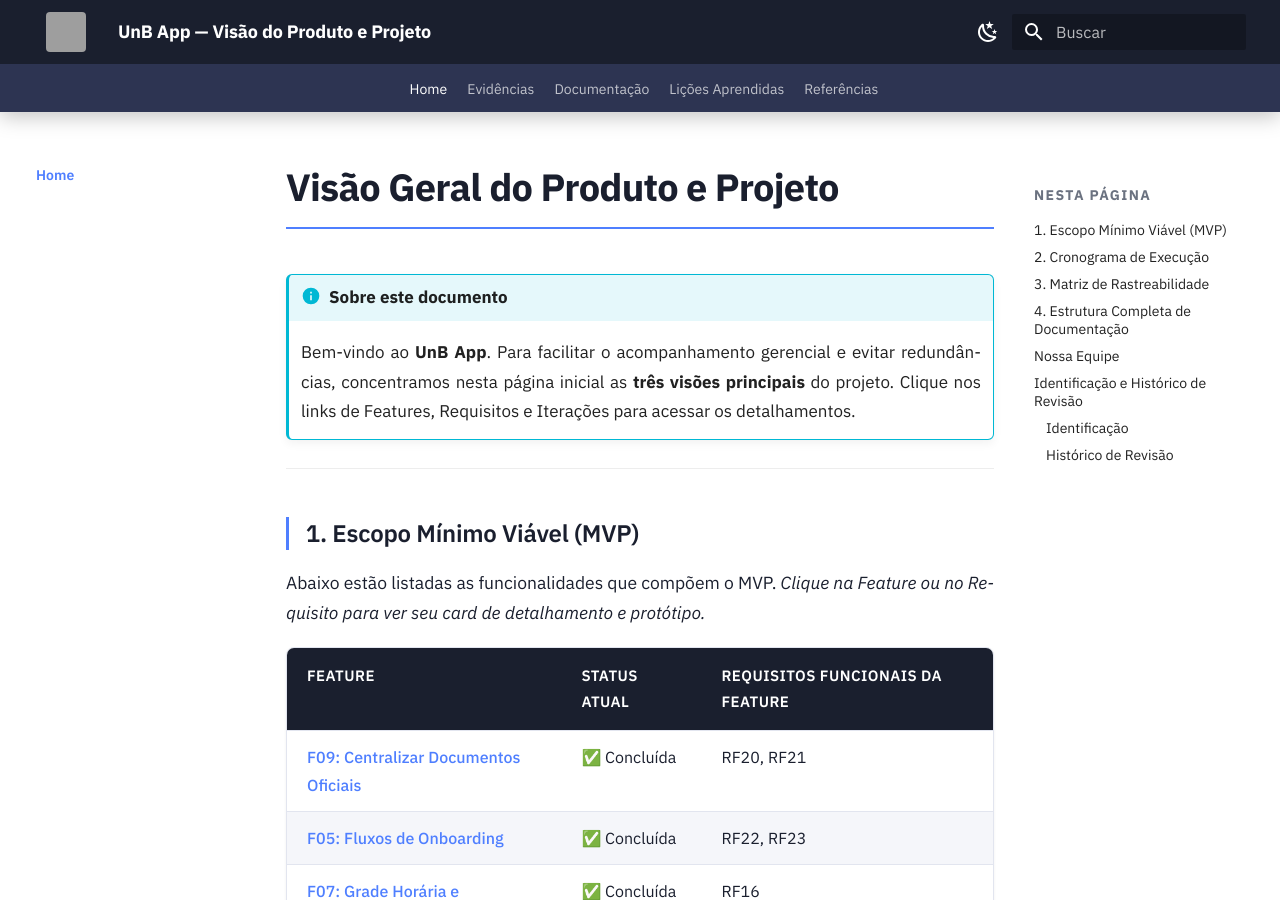
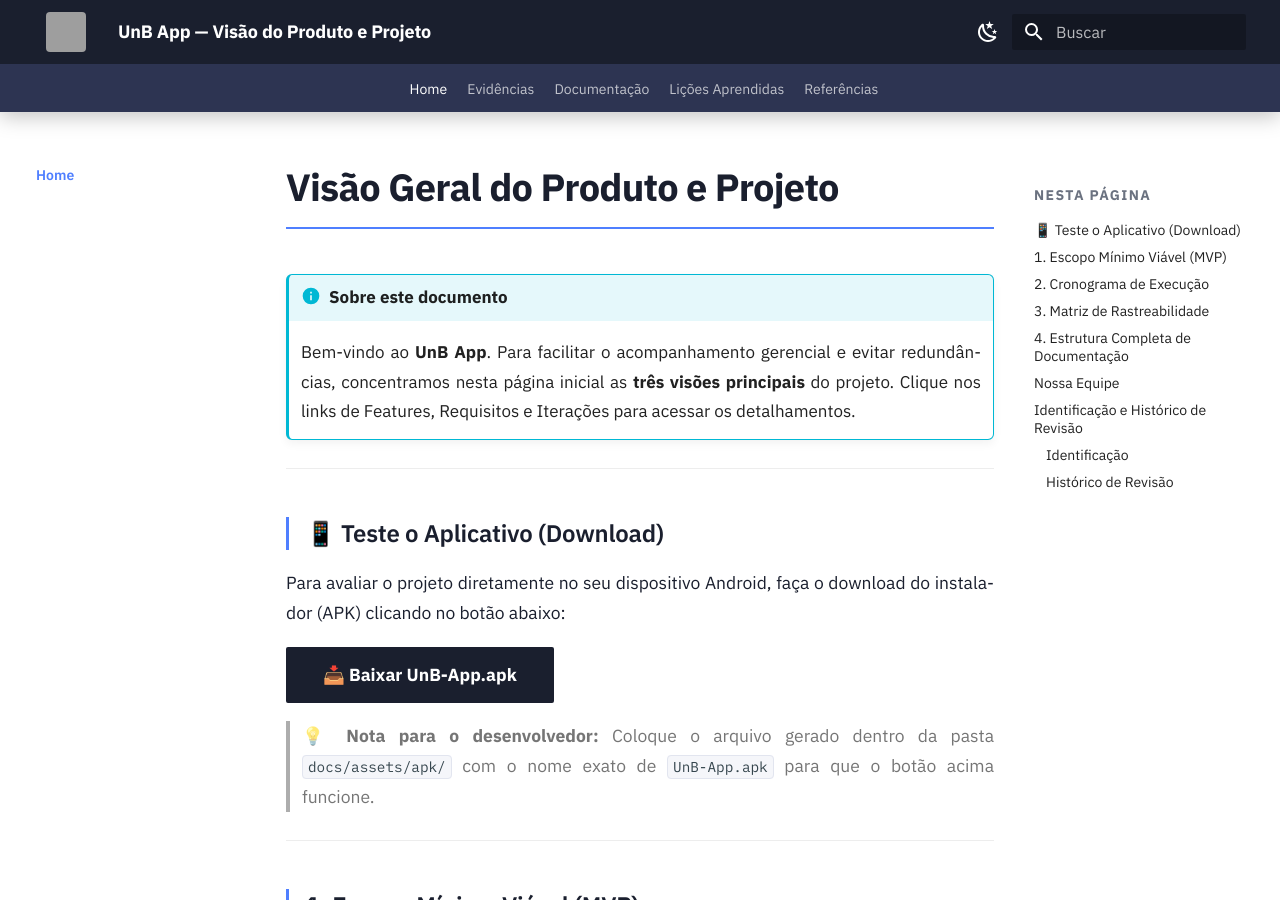
Before and after one commit to mdsreq-fga-unb/REQ-2026.1-T02-UnB-App, an MkDocs documentation site: the page built from docs/index.md, in a window 1280 px wide and 900 px high. Built offline with MkDocs 1.6.1 and Material for MkDocs 9.7.7, drawn with Linux system fonts in a browser that asks for light colours; grey boxes are pictures that could not be loaded.

Commit message:
feat: adiciona seção do apk

```diff
--- a/docs/index.md
+++ b/docs/index.md
@@ -2,6 +2,16 @@
 
 !!! info "Sobre este documento"
     Bem-vindo ao **UnB App**. Para facilitar o acompanhamento gerencial e evitar redundâncias, concentramos nesta página inicial as **três visões principais** do projeto. Clique nos links de Features, Requisitos e Iterações para acessar os detalhamentos.
+
+---
+
+## 📱 Teste o Aplicativo (Download)
+
+Para avaliar o projeto diretamente no seu dispositivo Android, faça o download do instalador (APK) clicando no botão abaixo:
+
+[📥 **Baixar UnB-App.apk**](assets/apk/UnB-App.apk){ .md-button .md-button--primary }
+
+> 💡 **Nota para o desenvolvedor:** Coloque o arquivo gerado dentro da pasta `docs/assets/apk/` com o nome exato de `UnB-App.apk` para que o botão acima funcione.
 
 ---
 
```
Also changed, not shown: 2 other files.
